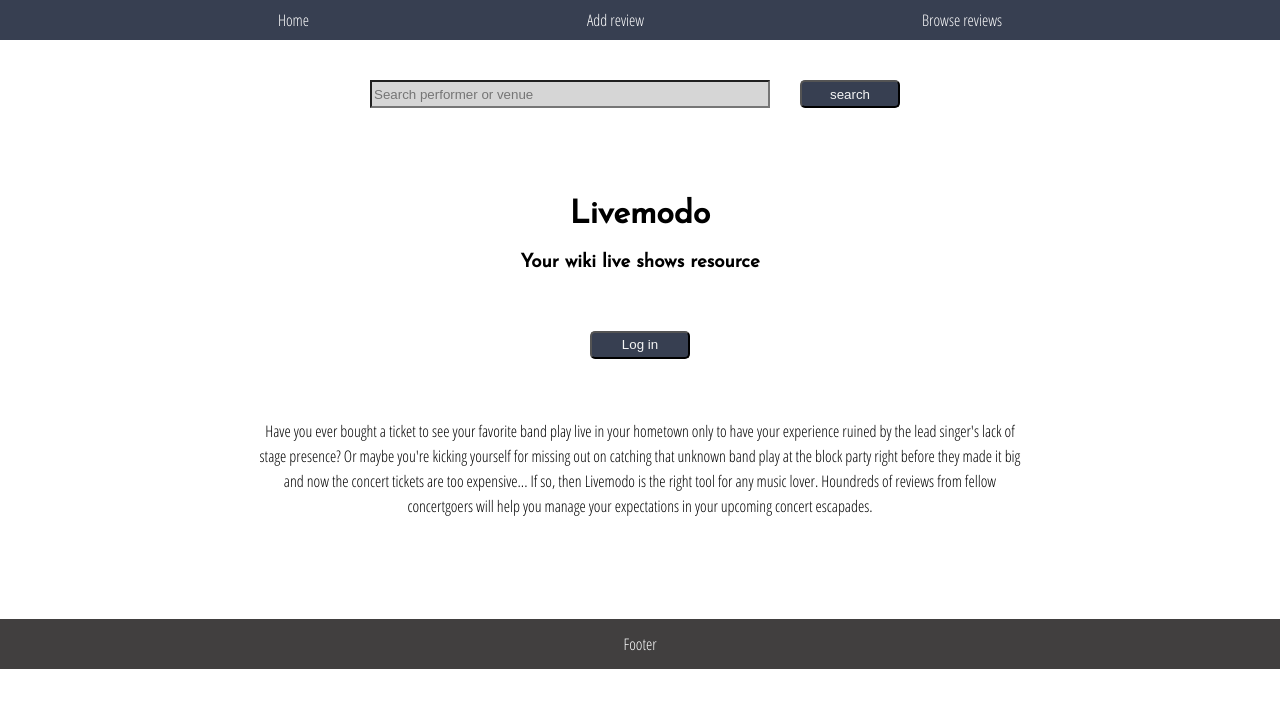
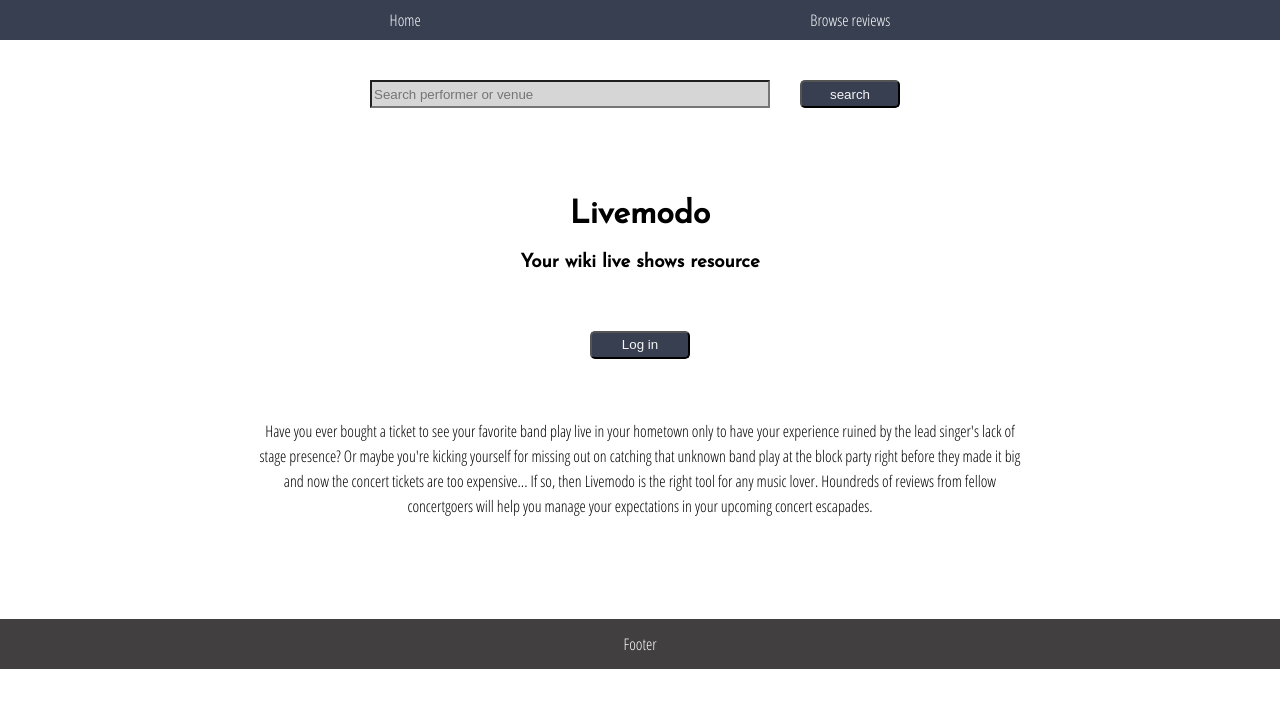
Before and after one commit to BC1985/livemodo, a React (Create React App) app: page / in a window 1280 px wide. Shown: the top 708 px of the page. Built offline with nearby package versions, Linux system fonts and the light colour scheme; no server answers.

Commit message:
Add conditional rendering for adding reviews link

```diff
--- a/src/Navbar.js
+++ b/src/Navbar.js
@@ -18,7 +18,8 @@ class Navbar extends Component {
       <div className="container">
         <nav className="nav-wrapper">
           <NavLink to="/">Home</NavLink>
-          <NavLink to="/add">Add review</NavLink>
+          {isLoggedIn ? <NavLink to="/add">Add review</NavLink> : null}
+
           <NavLink to="/browse">Browse reviews</NavLink>
           {isLoggedIn ? (
             <span style={spanStyle} onClick={this.signOut}>
```
